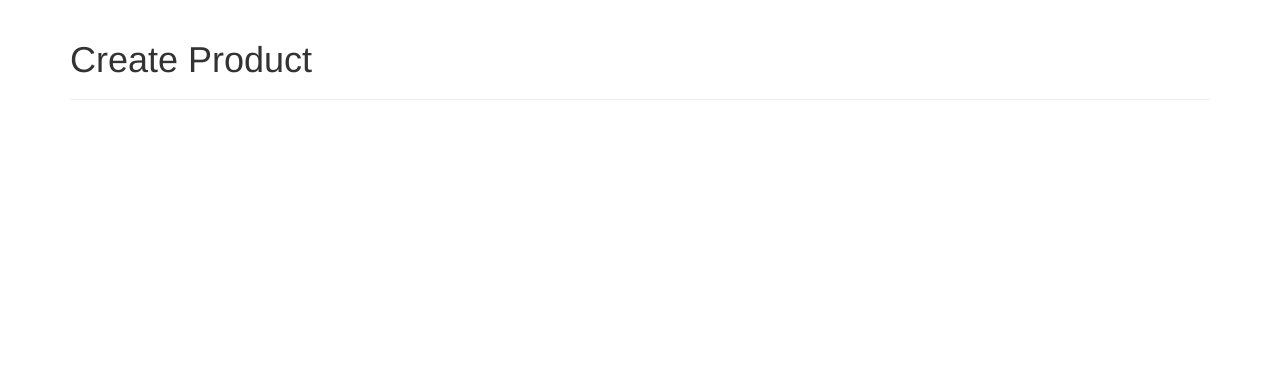
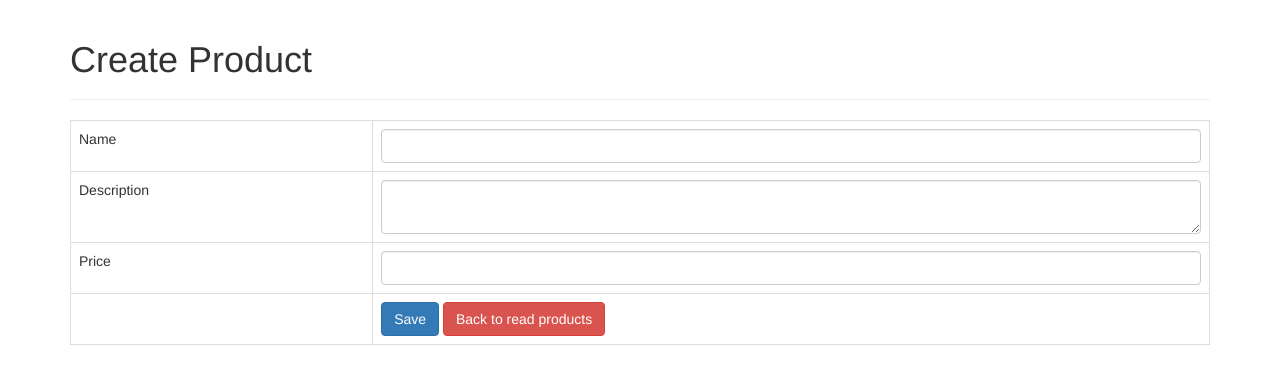
Before and after one commit to DanyZurita/PDO, a PHP site: page /create.php in a window 1280 px wide. Shown: the top 384 px of the page. Run offline with PHP 8.4, Linux system fonts and the light colour scheme; some libraries are stand-ins or nearby versions.

Commit message:
feat(create): Plantilla de form con campos

```diff
--- a/create.php
+++ b/create.php
@@ -16,7 +16,32 @@
             <h1>Create Product</h1>
         </div>
 
-    <!-- html form to create product will be here -->
+
+
+        <!-- html form here where the product information will be entered -->
+        <form action="<?php echo htmlspecialchars($_SERVER["PHP_SELF"]);?>" method="post">
+            <table class='table table-hover table-responsive table-bordered'>
+                <tr>
+                    <td>Name</td>
+                    <td><input type='text' name='name' class='form-control' /></td>
+                </tr>
+                <tr>
+                    <td>Description</td>
+                    <td><textarea name='description' class='form-control'></textarea></td>
+                </tr>
+                <tr>
+                    <td>Price</td>
+                    <td><input type='text' name='price' class='form-control' /></td>
+                </tr>
+                <tr>
+                    <td></td>
+                    <td>
+                        <input type='submit' value='Save' class='btn btn-primary' />
+                        <a href='index.php' class='btn btn-danger'>Back to read products</a>
+                    </td>
+                </tr>
+            </table>
+        </form>
 
     </div> <!-- end .container -->
 
```
